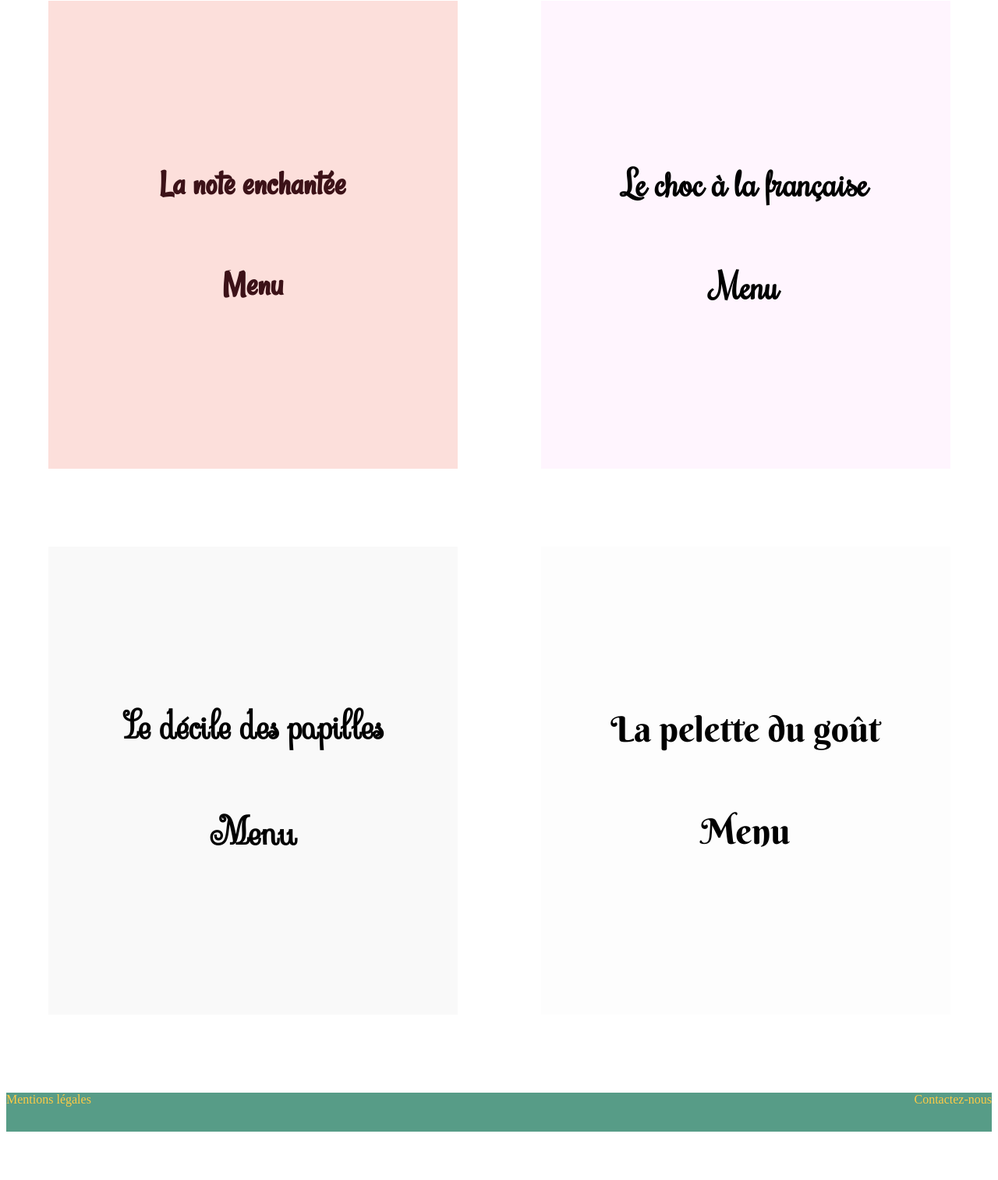
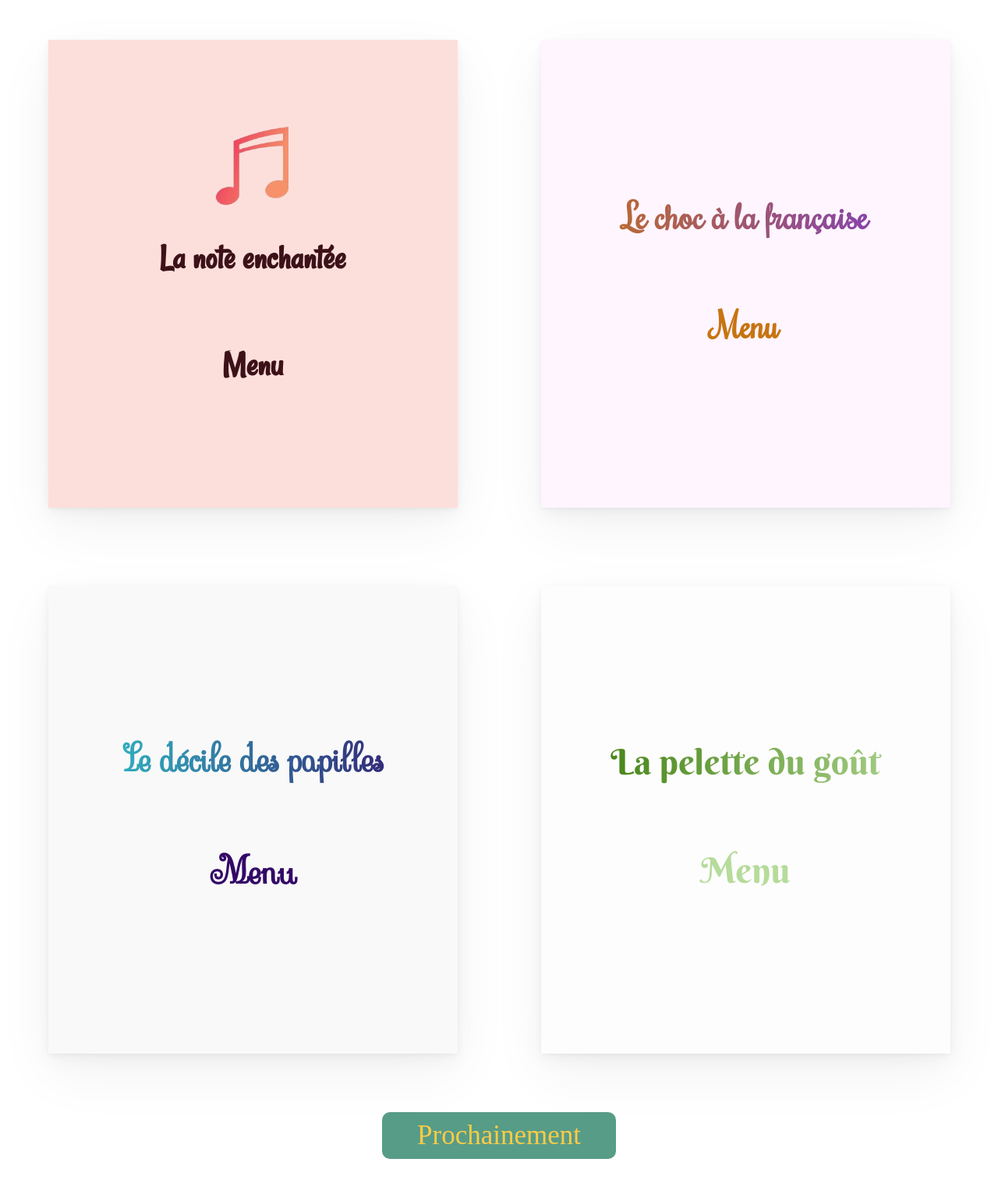
Before and after one commit to enniota27/Ohmyfood, a website: page index.html in a window 1280 px wide. Shown: the part 207-1720 px from the top of the page at 78% size. Before the commit the page ends 1666 px from the top, so only its background shows below. Drawn offline with Linux system fonts and the light colour scheme; files whose address does not match are found by name.

Commit message:
Ajout ombre, dégradé de couleur, bouton et modif footer

```diff
--- a/index.html
+++ b/index.html
@@ -9,27 +9,27 @@
             <header><img class="logo" src="images/logo-ohmyfood.png" alt="logo" /></header>
             <div class="container">
                 <article id="LNE">
+                    <img src="images/note.png" alt="Note de musique"/>
                     <h2>La note enchantée</h2>
-                    <h2>Menu</h2>
+                    <h3>Menu</h3>
                 </article>
                 <article id="LCALF">
                     <h2>Le choc à la française</h2>
-                    <h2>Menu</h2>
+                    <h3>Menu</h3>
                 </article>
                 <article id="LDDP">
                     <h2>Le décile des papilles</h2>
-                    <h2>Menu</h2>
+                    <h3>Menu</h3>
                 </article>
                 <article id="LPDG">
                     <h2>La pelette du goût</h2>
-                    <h2>Menu</h2>
+                    <h3>Menu</h3>
                 </article>
             </div>
-
-
+            <a href="#" class="button">Prochainement</a>
             <footer>
-                <a>Mentions légales</a>
-                <a>Contactez-nous</a>
+                <a href="#">Mentions légales</a>
+                <a href="#">Contactez-nous</a>
             </footer>
         </body>
     </html>
--- a/styles/scss/style.scss
+++ b/styles/scss/style.scss
@@ -1,13 +1,13 @@
 $color-primary:rgb(87,156,135);
+
+@mixin shadows {
+    box-shadow: 0 0.9px 2.4px rgba(0, 0, 0, 0.016), 0 2.2px 6px rgba(0, 0, 0, 0.022), 0 4.4px 12.2px rgba(0, 0, 0, 0.028), 0 9.1px 25.2px rgba(0, 0, 0, 0.034), 0 25px 69px rgba(0, 0, 0, 0.05);
+}
 
     @font-face {
         font-family: 'ranchoregular';
         src: url('../../fonts/ranchoregular/Rancho-Regular-webfont.eot');
-    src: url('../../fonts/ranchoregular/Rancho-Regular-webfont.eot?#iefix') format('embedded-opentype'),
-        url('../../fonts/ranchoregular/Rancho-Regular-webfont.woff2') format('woff2'),
-        url('../../fonts/ranchoregular/Rancho-Regular-webfont.woff') format('woff'),
-        url('../../fonts/ranchoregular/Rancho-Regular-webfont.ttf') format('truetype'),
-        url('../../fonts/ranchoregular/Rancho-Regular-webfont.svg#ranchoregular') format('svg');
+        src: url('../../fonts/ranchoregular/Rancho-Regular-webfont.eot?#iefix') format('embedded-opentype'), url('../../fonts/ranchoregular/Rancho-Regular-webfont.woff2') format('woff2'), url('../../fonts/ranchoregular/Rancho-Regular-webfont.woff') format('woff'), url('../../fonts/ranchoregular/Rancho-Regular-webfont.ttf') format('truetype'), url('../../fonts/ranchoregular/Rancho-Regular-webfont.svg#ranchoregular') format('svg');
         font-weight: normal;
         font-style: normal;
     }
@@ -15,11 +15,7 @@ $color-primary:rgb(87,156,135);
     @font-face {
         font-family: 'rochesterregular';
         src: url('../../fonts/rochesterregular/Rochester-Regular-webfont.eot');
-    src: url('../../fonts/rochesterregular/Rochester-Regular-webfont.eot?#iefix') format('embedded-opentype'),
-         url('../../fonts/rochesterregular/Rochester-Regular-webfont.woff2') format('woff2'),
-         url('../../fonts/rochesterregular/Rochester-Regular-webfont.woff') format('woff'),
-         url('../../fonts/rochesterregular/Rochester-Regular-webfont.ttf') format('truetype'),
-         url('../../fonts/rochesterregular/Rochester-Regular-webfont.svg#rochesterregular') format('svg');
+        src: url('../../fonts/rochesterregular/Rochester-Regular-webfont.eot?#iefix') format('embedded-opentype'), url('../../fonts/rochesterregular/Rochester-Regular-webfont.woff2') format('woff2'), url('../../fonts/rochesterregular/Rochester-Regular-webfont.woff') format('woff'), url('../../fonts/rochesterregular/Rochester-Regular-webfont.ttf') format('truetype'), url('../../fonts/rochesterregular/Rochester-Regular-webfont.svg#rochesterregular') format('svg');
         font-weight: normal;
         font-style: normal;
     }
@@ -27,11 +23,7 @@ $color-primary:rgb(87,156,135);
     @font-face {
         font-family: 'sevillanaregular';
         src: url('../../fonts/sevillanaregular/Sevillana-Regular-webfont.eot');
-    src: url('../../fonts/sevillanaregular/Sevillana-Regular-webfont.eot?#iefix') format('embedded-opentype'),
-         url('../../fonts/sevillanaregular/Sevillana-Regular-webfont.woff2') format('woff2'),
-         url('../../fonts/sevillanaregular/Sevillana-Regular-webfont.woff') format('woff'),
-         url('../../fonts/sevillanaregular/Sevillana-Regular-webfont.ttf') format('truetype'),
-         url('../../fonts/sevillanaregular/Sevillana-Regular-webfont.svg#sevillanaregular') format('svg');
+        src: url('../../fonts/sevillanaregular/Sevillana-Regular-webfont.eot?#iefix') format('embedded-opentype'), url('../../fonts/sevillanaregular/Sevillana-Regular-webfont.woff2') format('woff2'), url('../../fonts/sevillanaregular/Sevillana-Regular-webfont.woff') format('woff'), url('../../fonts/sevillanaregular/Sevillana-Regular-webfont.ttf') format('truetype'), url('../../fonts/sevillanaregular/Sevillana-Regular-webfont.svg#sevillanaregular') format('svg');
         font-weight: normal;
         font-style: normal;
     }
@@ -39,11 +31,7 @@ $color-primary:rgb(87,156,135);
     @font-face {
         font-family: 'berkshire_swashregular';
         src: url('../../fonts/berkshire_swashregular/berkshireswash-regular-webfont.eot');
-    src: url('../../fonts/berkshire_swashregular/berkshireswash-regular-webfont.eot?#iefix') format('embedded-opentype'),
-         url('../../fonts/berkshire_swashregular/berkshireswash-regular-webfont.woff2') format('woff2'),
-         url('../../fonts/berkshire_swashregular/berkshireswash-regular-webfont.woff') format('woff'),
-         url('../../fonts/berkshire_swashregular/berkshireswash-regular-webfont.ttf') format('truetype'),
-         url('../../fonts/berkshire_swashregular/berkshireswash-regular-webfont.svg#berkshire_swashregular') format('svg');
+        src: url('../../fonts/berkshire_swashregular/berkshireswash-regular-webfont.eot?#iefix') format('embedded-opentype'), url('../../fonts/berkshire_swashregular/berkshireswash-regular-webfont.woff2') format('woff2'), url('../../fonts/berkshire_swashregular/berkshireswash-regular-webfont.woff') format('woff'), url('../../fonts/berkshire_swashregular/berkshireswash-regular-webfont.ttf') format('truetype'), url('../../fonts/berkshire_swashregular/berkshireswash-regular-webfont.svg#berkshire_swashregular') format('svg');
         font-weight: normal;
         font-style: normal;
     }
@@ -51,22 +39,27 @@ $color-primary:rgb(87,156,135);
 
     header {
         background-color: $color-primary;
-    height: 100px;
+        height: 150px;
         text-align: center;
+
         .logo {
-        height: 50px;
-        margin-top:25px;
+            height: 75px;
+            margin-top: 35px;
         }
     }
 
-footer{
+    footer {
         background-color: $color-primary;
-    height:50px;
-    display:flex;
-    justify-content:space-between;
-    margin-top:100px;
+        height: 75px;
+        display: flex;
+        justify-content: space-between;
+        margin-top: 75px;
+
         a {
-        color:rgb(253,203,70);
+            color: rgb(253,203,70);
+            text-decoration: none;
+            font-size: 30px;
+            margin: 20px;
         }
     }
 
@@ -81,29 +74,87 @@ footer{
             width: 525px;
             text-align: center;
             font-size: 30px;
-        display: flex; /* contexte sur le parent */
-        flex-direction: column; /* direction d'affichage verticale */
-        justify-content: center; /* alignement vertical */
+            display: flex;
+            flex-direction: column;
+            justify-content: center;
+            @include shadows;
         }
 
         #LNE {
             background-color: rgb(252,223,219);
             font-family: 'ranchoregular';
             color: rgb(60,18,24);
+
+            img {
+                width: 100px;
+                margin-left: auto;
+                margin-right: auto;
+            }
         }
 
         #LCALF {
             background-color: rgb(255,245,254);
             font-family: 'rochesterregular';
+
+            h2 {
+                background: linear-gradient(to right, #c77412 0%, #7738cf 100%);
+                -webkit-background-clip: text;
+                -webkit-text-fill-color: transparent;
+            }
+
+            h3 {
+                color: #c77412;
+            }
         }
 
         #LDDP {
             background-color: rgb(249,249,249);
             font-family: 'sevillanaregular';
+
+            h2 {
+                background: linear-gradient(to right, #30CFD0 0%, #330867 100%);
+                -webkit-background-clip: text;
+                -webkit-text-fill-color: transparent;
+            }
+
+            h3 {
+                color: #330867;
+            }
         }
 
         #LPDG {
             background-color: rgb(253,253,253);
             font-family: 'berkshire_swashregular';
+
+            h2 {
+                background: linear-gradient(to right, #337500 0%, #b6db9a 100%);
+                -webkit-background-clip: text;
+                -webkit-text-fill-color: transparent;
+            }
+
+            h3 {
+                color: #b6db9a;
             }
         }
+    }
+
+    h3 {
+        font-size: 45px;
+    }
+
+.button {
+    text-decoration: none;
+    background-color: $color-primary;
+    height: 60px;
+    width: 300px;
+    color: rgb(253,203,70);
+    font-size: 35px;
+    text-align: center;
+    margin: auto;
+    margin-top: 75px;
+    border-radius: 10px;
+    top: 50%;
+    display: flex;
+    flex-direction: column;
+    justify-content: center;
+}
```
Also changed, not shown: images/note.png (added), styles/css/style.css, 1 other file. Lines whose indentation alone changed are shown as unchanged.
